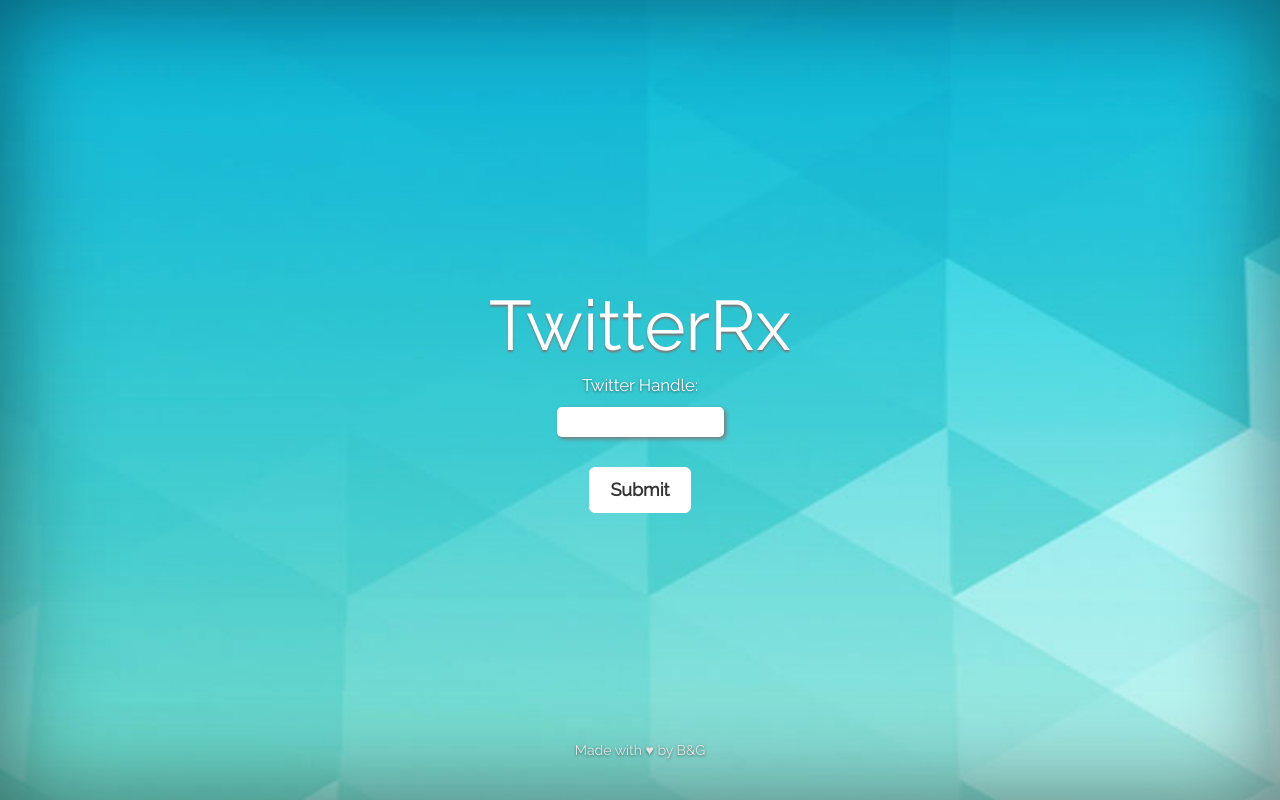
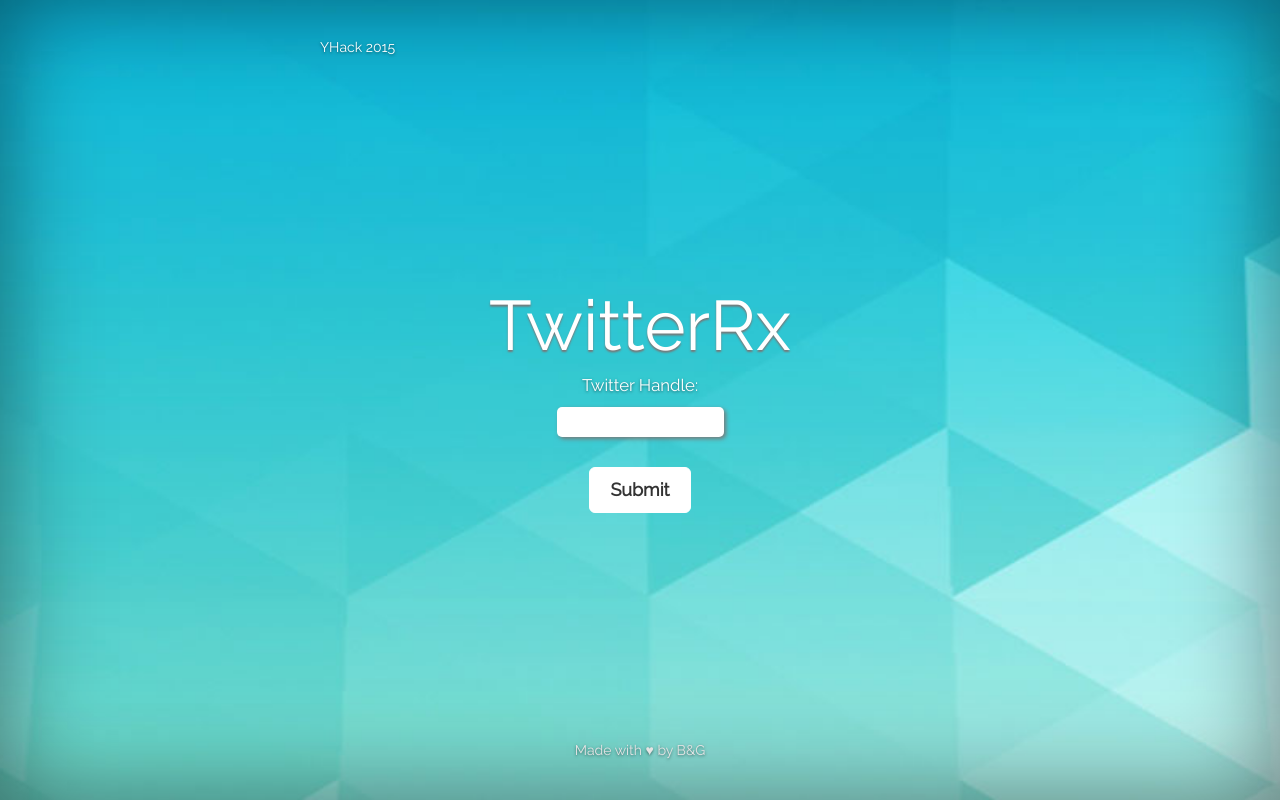
Before and after one commit to tenaciousj/TwitterRx, a Flask app: page / in a window 1280 px wide. Run offline with Flask 2, Linux system fonts and the light colour scheme; parts of the project's set-up code (start-up, migrations or seed data) failed here and were passed over; some libraries are stand-ins or nearby versions.

Commit message:
put masthead in index

```diff
--- a/templates/index.html
+++ b/templates/index.html
@@ -44,11 +44,11 @@
 
         <div class="cover-container">
 
-          <!-- <div class="masthead clearfix">
+          <div class="masthead clearfix">
             <div class="inner">
-              <h3 class="masthead-brand">TwitterRx</h3>
+              <h3 class="masthead-brand" style="font-size:1em">YHack 2015</h3>
             </div>
-          </div> -->
+          </div>
 
           <div class="inner cover">
             <h1 class="cover-heading" style="font-size: 5em; text-shadow:0px 2px 2px #787878">TwitterRx</h1>
```
